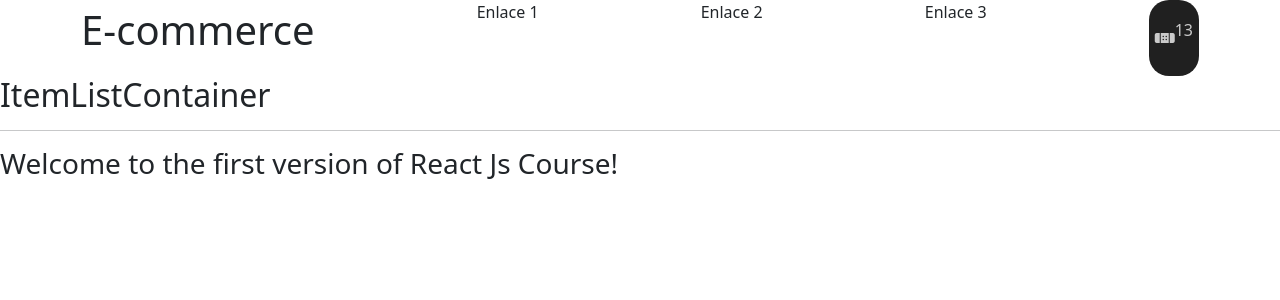
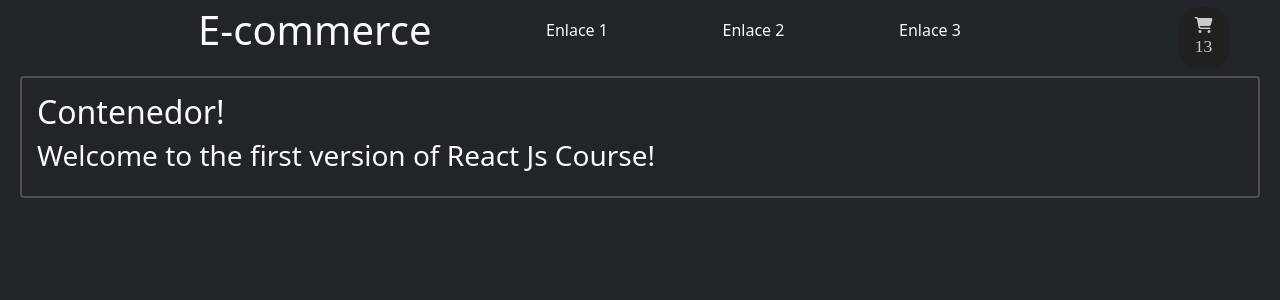
Before and after one commit to kildegaard/coderhouse-reactjs, a React (Create React App) app in the folder react-coderhouse/: page / in a window 1280 px wide. Shown: the top 300 px of the page. Built offline with nearby package versions, Linux system fonts and the light colour scheme.

Commit message:
Agregados estilos

```diff
--- a/react-coderhouse/public/index.html
+++ b/react-coderhouse/public/index.html
@@ -8,37 +8,15 @@
   <meta name="theme-color" content="#000000" />
   <meta name="description" content="Web site created using create-react-app" />
   <link rel="apple-touch-icon" href="%PUBLIC_URL%/logo192.png" />
-  <!--
-      manifest.json provides metadata used when your web app is installed on a
-      user's mobile device or desktop. See https://developers.google.com/web/fundamentals/web-app-manifest/
-    -->
   <link rel="manifest" href="%PUBLIC_URL%/manifest.json" />
-  <!--
-      Notice the use of %PUBLIC_URL% in the tags above.
-      It will be replaced with the URL of the `public` folder during the build.
-      Only files inside the `public` folder can be referenced from the HTML.
-
-      Unlike "/favicon.ico" or "favicon.ico", "%PUBLIC_URL%/favicon.ico" will
-      work correctly both with client-side routing and a non-root public URL.
-      Learn how to configure a non-root public URL by running `npm run build`.
-    -->
   <title>Primera pre entrega con React!</title>
   <script src="https://kit.fontawesome.com/0664203c0e.js" crossorigin="anonymous"></script>
 </head>
 
-<body>
+<body class="bg-dark primary text-light">
   <noscript>You need to enable JavaScript to run this app.</noscript>
   <div id="root"></div>
-  <!--
-      This HTML file is a template.
-      If you open it directly in the browser, you will see an empty page.
 
-      You can add webfonts, meta tags, or analytics to this file.
-      The build step will place the bundled scripts into the <body> tag.
-
-      To begin the development, run `npm start` or `yarn start`.
-      To create a production bundle, use `npm run build` or `yarn build`.
-    -->
 </body>
 
 </html>
--- a/react-coderhouse/src/components/CartWidget/CartWidget.css
+++ b/react-coderhouse/src/components/CartWidget/CartWidget.css
@@ -4,8 +4,17 @@
     width: 50px;
 
     display: flex;
-    justify-content: center;
+    flex-direction: column;
+    justify-content: space-evenly;
     align-items: center;
 
     border-radius: 20px;
+
+    padding: 10px;
 }
+
+.cart-widget p {
+    margin: 0;
+    font-family: serif;
+    font-size: 1.1em;
+}
--- a/react-coderhouse/src/components/CartWidget/CartWidget.jsx
+++ b/react-coderhouse/src/components/CartWidget/CartWidget.jsx
@@ -4,7 +4,7 @@ import './CartWidget.css'
 export const CartWidget = () => {
     return (
         <div className="cart-widget">
-            <i className="fas fa-band-aid"></i>
+            <i class="fa-solid fa-cart-shopping"></i>
             <p>13</p>
         </div>
     )
--- /dev/null
+++ b/react-coderhouse/src/components/ItemListContainer/ItemListContainer.css
@@ -0,0 +1,6 @@
+.ItemListContainer {
+    border: 2px solid #505050;
+    border-radius: 4px;
+    padding: 15px;
+    margin: auto 20px;
+}
--- a/react-coderhouse/src/components/ItemListContainer/ItemListContainer.jsx
+++ b/react-coderhouse/src/components/ItemListContainer/ItemListContainer.jsx
@@ -1,10 +1,10 @@
 import React from 'react'
+import './ItemListContainer.css'
 
 export const ItemListContainer = (props) => {
     return (
-        <div>
-            <h2>ItemListContainer</h2>
-            <hr />
+        <div className='ItemListContainer'>
+            <h2>Contenedor!</h2>
             <h3>{props.saludo}</h3>
         </div>
     )
--- a/react-coderhouse/src/components/NavBar/NavBar.css
+++ b/react-coderhouse/src/components/NavBar/NavBar.css
@@ -1,4 +1,21 @@
 .menu {
     display: flex;
+    flex-direction: row;
     justify-content: space-around;
+    align-items: center;
 }
+
+.menu .links {
+    width: 80%;
+    display: flex;
+    flex-direction: row;
+    align-items: center;
+    justify-content: space-evenly;
+
+    list-style-type: None;
+}
+
+.menu .links a {
+    text-decoration: None;
+    color: inherit;
+}
--- a/react-coderhouse/src/components/NavBar/NavBar.jsx
+++ b/react-coderhouse/src/components/NavBar/NavBar.jsx
@@ -5,10 +5,12 @@ import { CartWidget } from '../CartWidget/CartWidget'
 export const NavBar = () => {
     return (
         <div className='menu'>
-            <p className='fs-1'>E-commerce</p>
-            <p>Enlace 1</p>
-            <p>Enlace 2</p>
-            <p>Enlace 3</p>
+            <ul className='links'>
+                <li className='fs-1'><a href="#">E-commerce</a></li>
+                <li><a href="#">Enlace 1</a></li>
+                <li><a href="#">Enlace 2</a></li>
+                <li><a href="#">Enlace 3</a></li>
+            </ul>
 
             <CartWidget />
         </div>
--- a/react-coderhouse/src/index.css
+++ b/react-coderhouse/src/index.css
@@ -3,3 +3,7 @@
   padding: 0;
   box-sizing: border-box;
 }
+
+html {
+  /* background-color: #202020; */
+}
```
